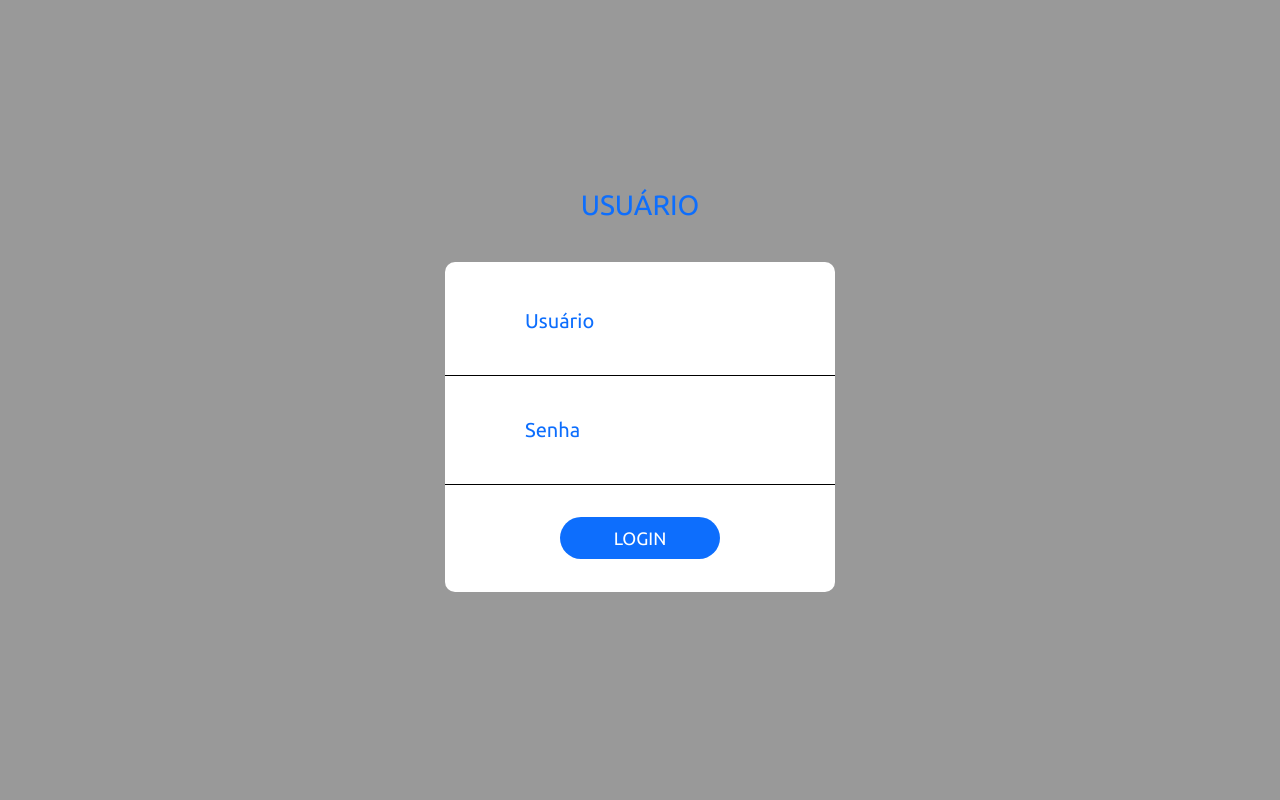
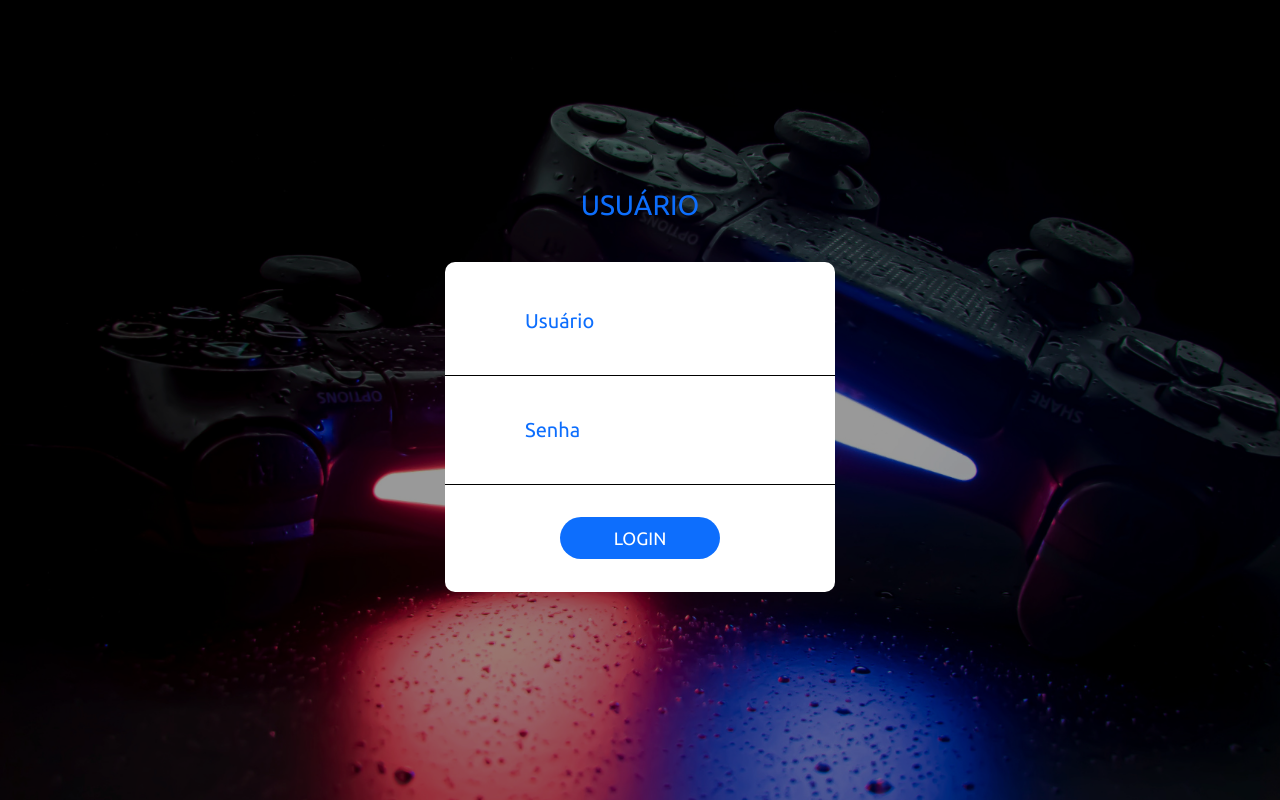
Before and after one commit to RavanaFranca/site_gamer, a plain HTML site: page login.html in a window 1280 px wide. Drawn offline with Linux system fonts and the light colour scheme.

Commit message:
Update login.html

```diff
--- a/login.html
+++ b/login.html
@@ -15,7 +15,7 @@
     <body>
 
         <div class="limiter">
-            <div class="container-login100" style="background-image: url('img/fundo.jpg');">
+            <div class="container-login100" style="background-image: url('img/fundo.png');">
                 <div class="wrap-login100 p-t-30 p-b-50">
                     <span class="login100-form-title p-b-41">
                    		 Usuário
```
